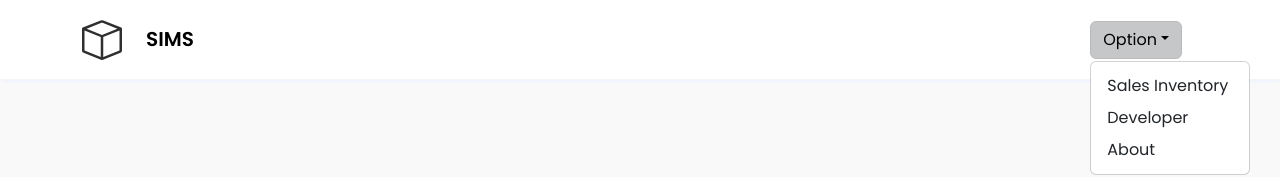
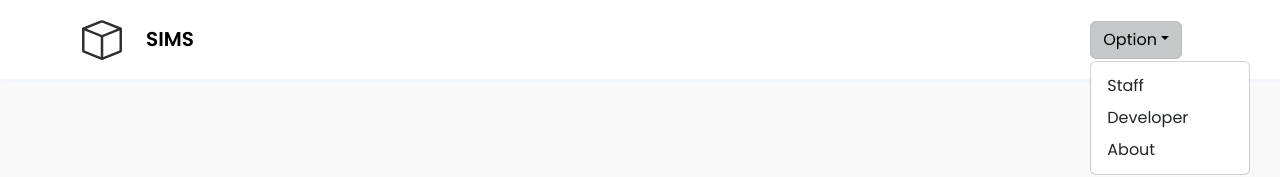
Before and after one commit to MarkRyuo/SalesInventoryManagementSystem_SIMS, a React (Vite) app in the folder client/: page / in a window 1280 px wide. Both pictures are taken after a click on the button "Option". Shown: the top 177 px of the page. Built offline with nearby package versions, Linux system fonts and the light colour scheme.

Commit message:
Update: Adding Staff Layout

```diff
--- a/client/src/components/NavBar/NavLogin.jsx
+++ b/client/src/components/NavBar/NavLogin.jsx
@@ -24,7 +24,7 @@ export const NavLogin = () => {
 
                         {/* Dropdown function */}
                         <Dropdown.Menu style={{ width: 100 }}>
-                            <Dropdown.Item as={Link} to='/SLogin' >Sales Inventory</Dropdown.Item> {/* Staff Account*/}
+                            <Dropdown.Item as={Link} to='/SLogin' >Staff </Dropdown.Item> {/* Staff Account*/}
                             <Dropdown.Item as={Link} to='DeveloperPage' >Developer</Dropdown.Item>
                             <Dropdown.Item as={Link} to='/AboutPage' >About</Dropdown.Item>
                         </Dropdown.Menu>
```
